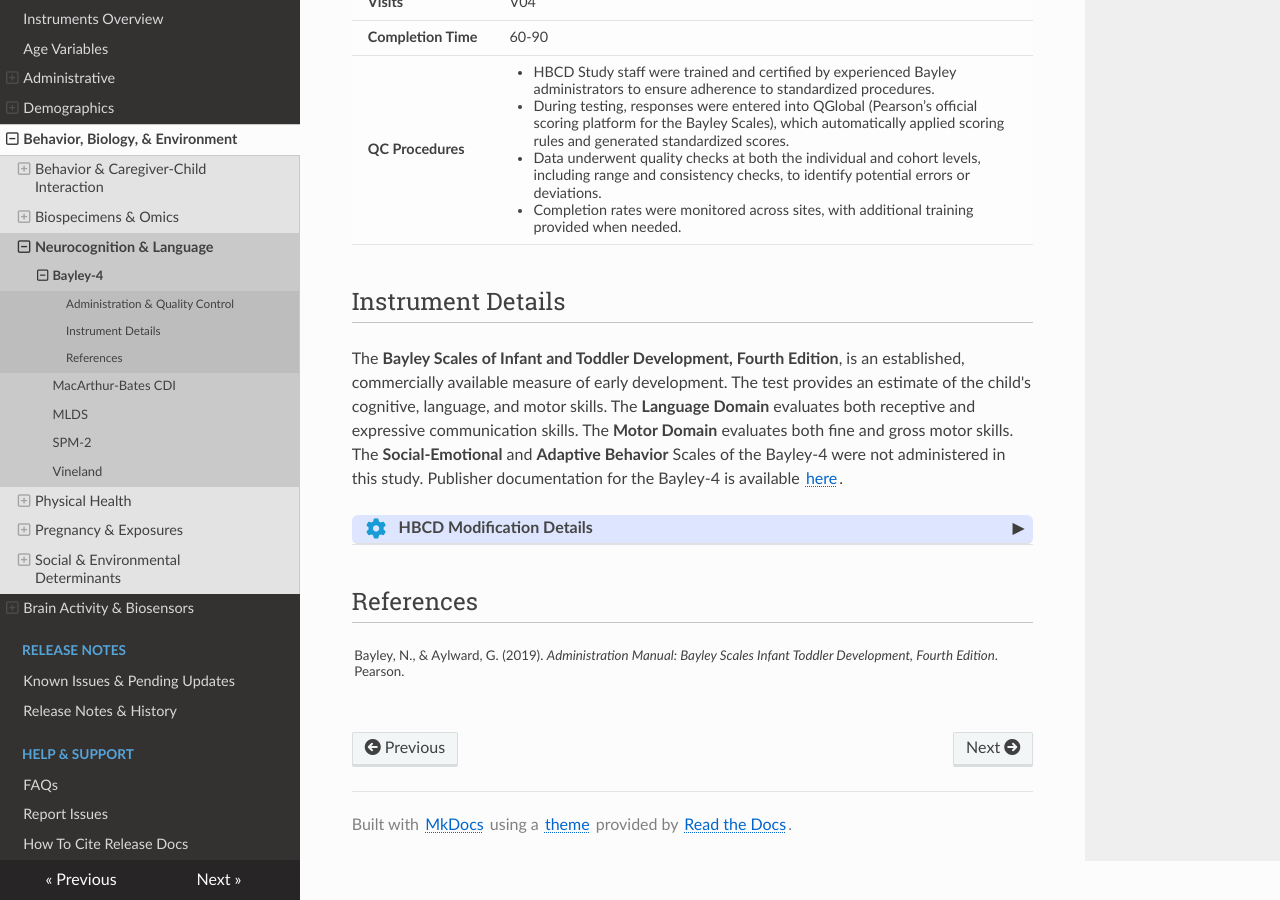
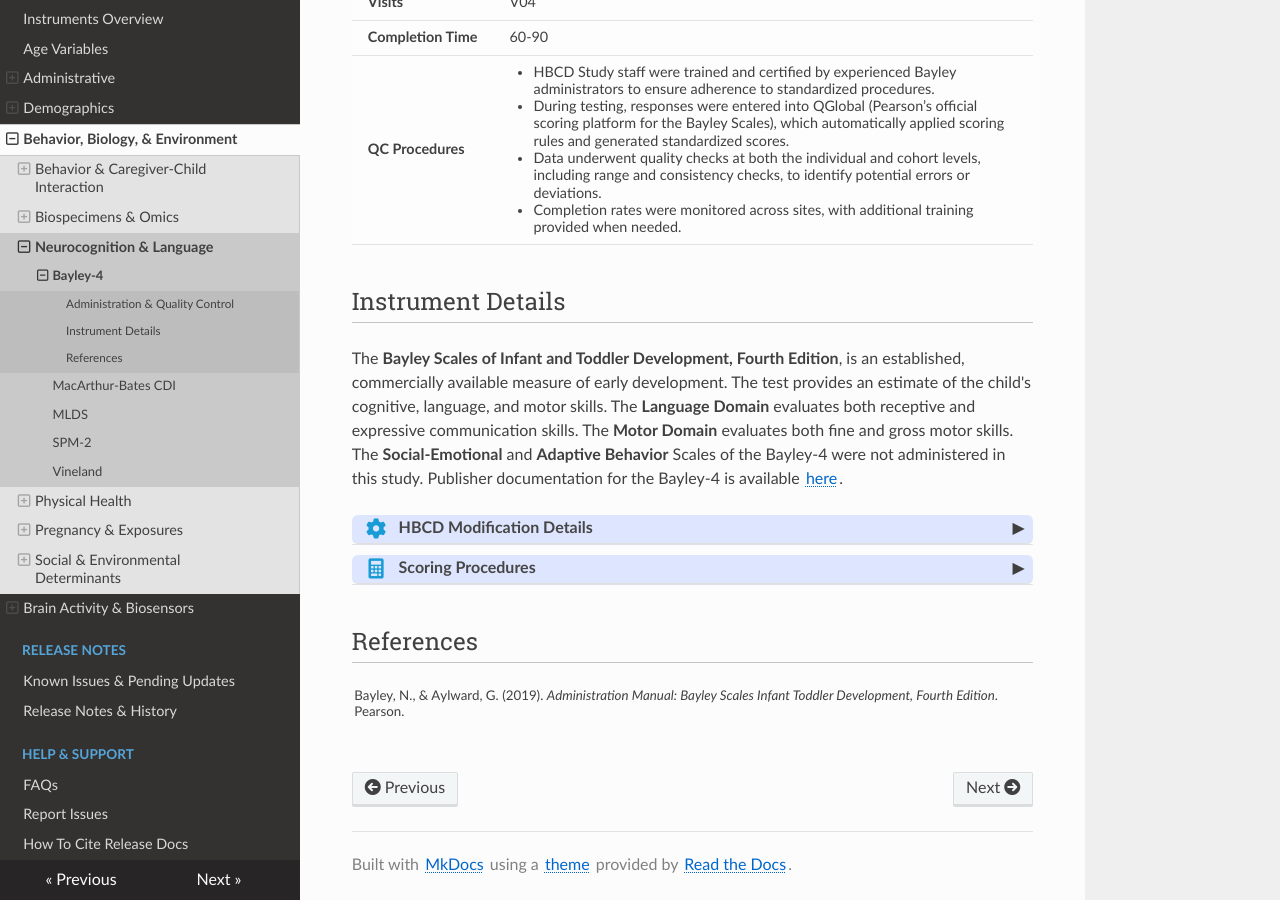
Before and after one commit to nbdc-datahub/hbcd-docs, an MkDocs documentation site: the page built from docs/instruments/neurocog/bayley-4.md, in a window 1280 px wide and 900 px high, scrolled down 697 px. Built offline with MkDocs 1.6.1, drawn with Linux system fonts in a browser that asks for light colours; nearby versions of some CDN libraries.

Commit message:
add bayley scoring section

```diff
--- a/docs/instruments/neurocog/bayley-4.md
+++ b/docs/instruments/neurocog/bayley-4.md
@@ -57,6 +57,8 @@ nc_ch_bayley-supplemental.csv"><i class="fa-solid fa-download"></i> &nbsp; Downl
   </p>
 </div>
 
+<!-- LUCI NOTE: need to check on whether data warnings require updates -->
+
 ## Administration & Quality Control
 
 <table class="table-no-vertical-lines" style="width: 100%; border-collapse: collapse; table-layout: fixed;">
@@ -108,6 +110,20 @@ The use of Caregiver Questions on the BSID-4 was modified. RAs were instructed t
 Modifications were made to accommodate Spanish-speaking households. <strong>English instructions were translated by experienced Bayley assessors</strong> accustomed to administering the BSID-4 in Spanish contexts for infants. The HBCD Spanish Language Committee reviewed translations, resolving discrepancies through iterative discussion. For families opting for Spanish administration, RAs used the approved HBCD Spanish translations of both instructions and caregiver questions. No modifications were made to the scoring of the responses and computation of the associated cluster and standard scores.</p>
 </div>
 
+<div id="scoring" class="table-banner" onclick="toggleCollapse(this)">
+  <span class="emoji"><i class="fa fa-calculator"></i></span>
+  <span class="text-with-link">
+  <span class="text">Scoring Procedures</span>
+  <a class="anchor-link" href="#scoring" title="Copy link">
+  <i class="fa-solid fa-link"></i>
+  </a>
+  </span>
+  <span class="arrow">▸</span>
+</div>
+<div class="collapsible-content">
+<p>Bayley scores are generated automatically using QGlobal, Pearson’s official scoring platform for the Bayley Scales. Scores reflect the standardized scoring procedures implemented by Pearson, and no additional manual scoring or modification is applied.</p>
+</div>
+
 ## References
 
 <div class="references">
```
